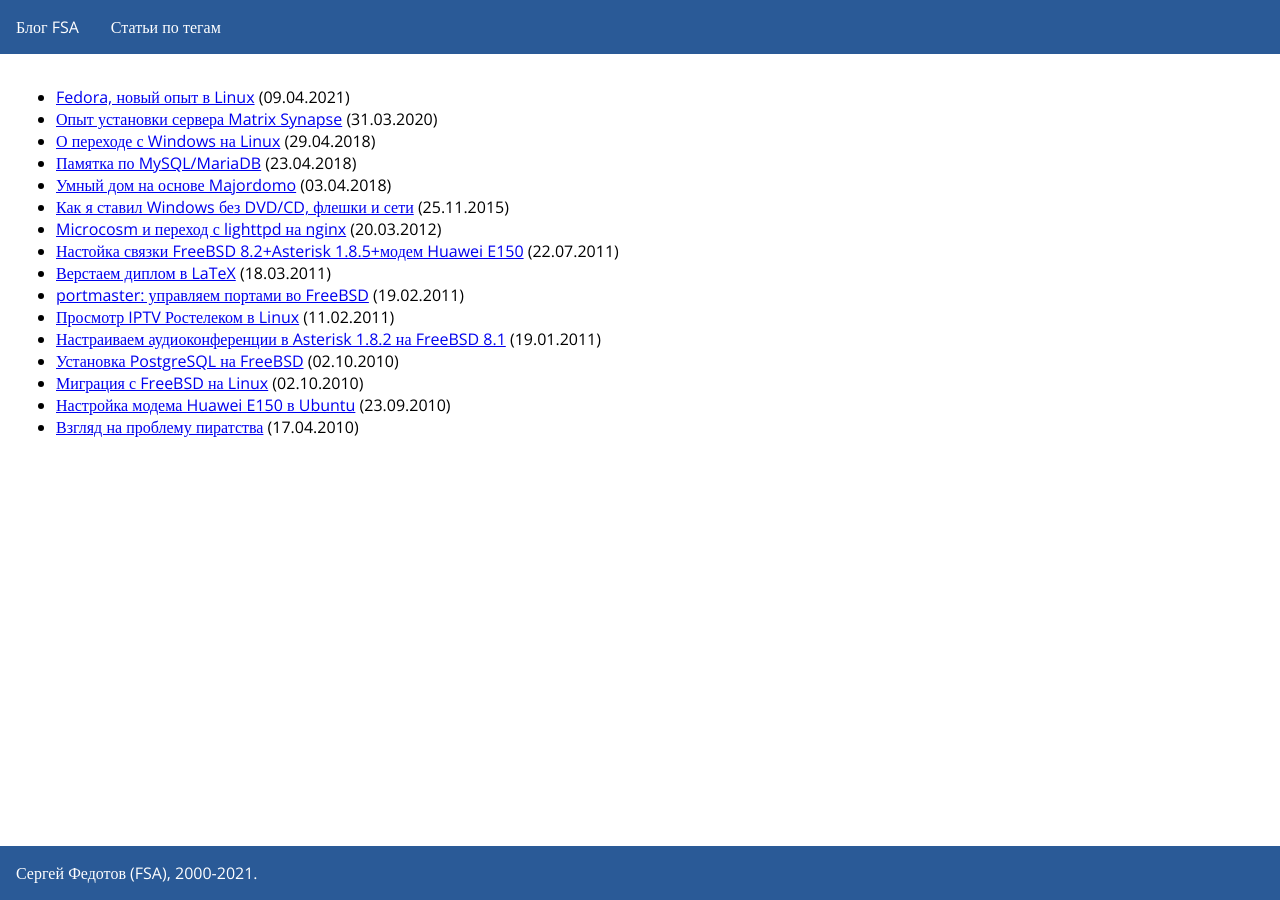
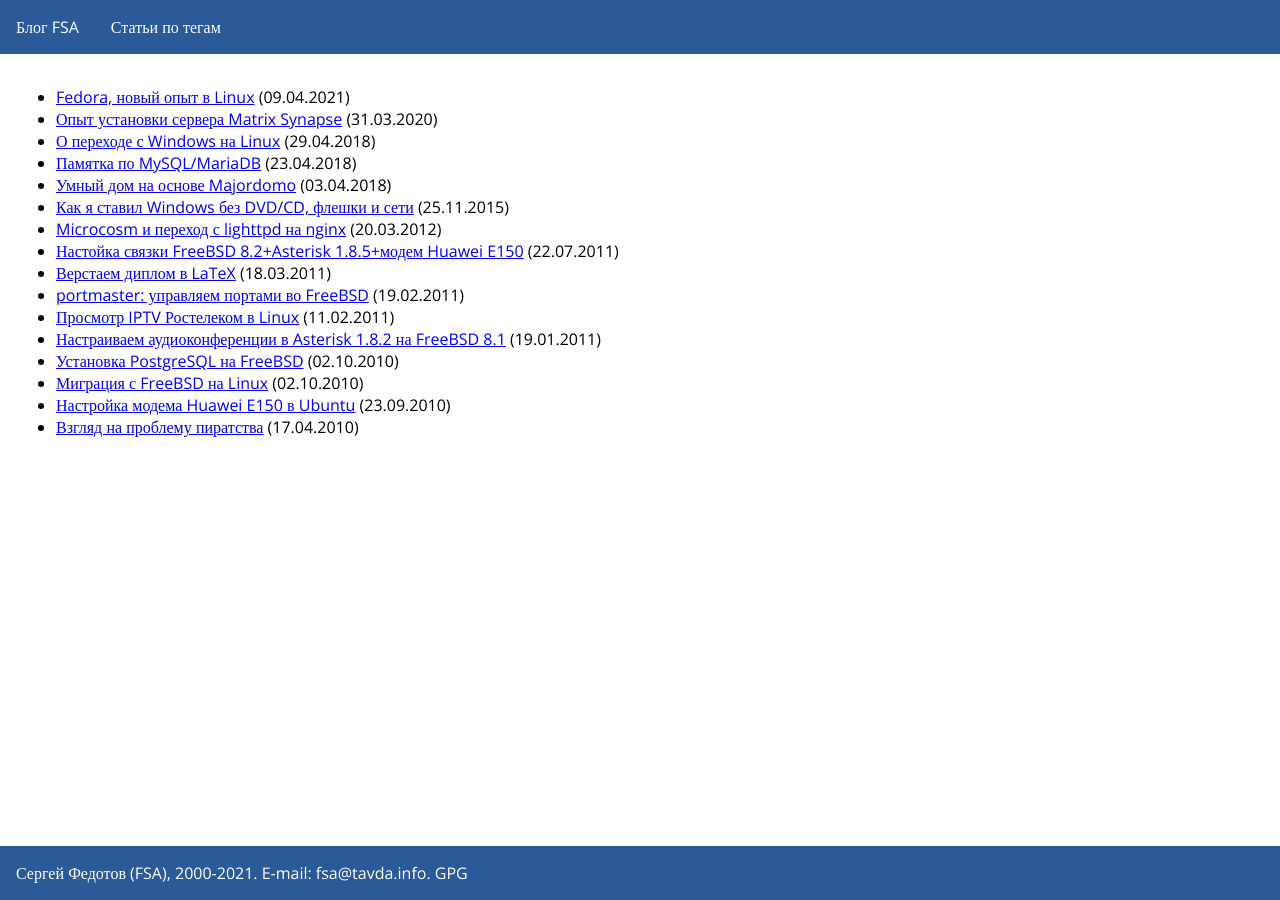
Before and after one commit to fsa/site, a Jekyll site: the page built from index.md, in a window 1280 px wide. Built offline with Jekyll 4.4.1, drawn with Linux system fonts in a browser that asks for light colours.

Commit message:
GPG ключи и подвал.

```diff
--- a/_layouts/default.html
+++ b/_layouts/default.html
@@ -19,7 +19,7 @@
 {{ content }}
 </main>
 <footer>
-<p><a href="https://tavda.net/">Сергей Федотов (FSA)</a>, 2000-2021.</p>
+<p><a href="https://tavda.net/">Сергей Федотов (FSA)</a>, 2000-2021. E-mail: fsa@tavda.info. <a href="/gpg/fsa-public-key-ed25519.asc">GPG</a></p>
 </footer>
 </body>
 </html>
```
Also changed, not shown: 2 other files.
